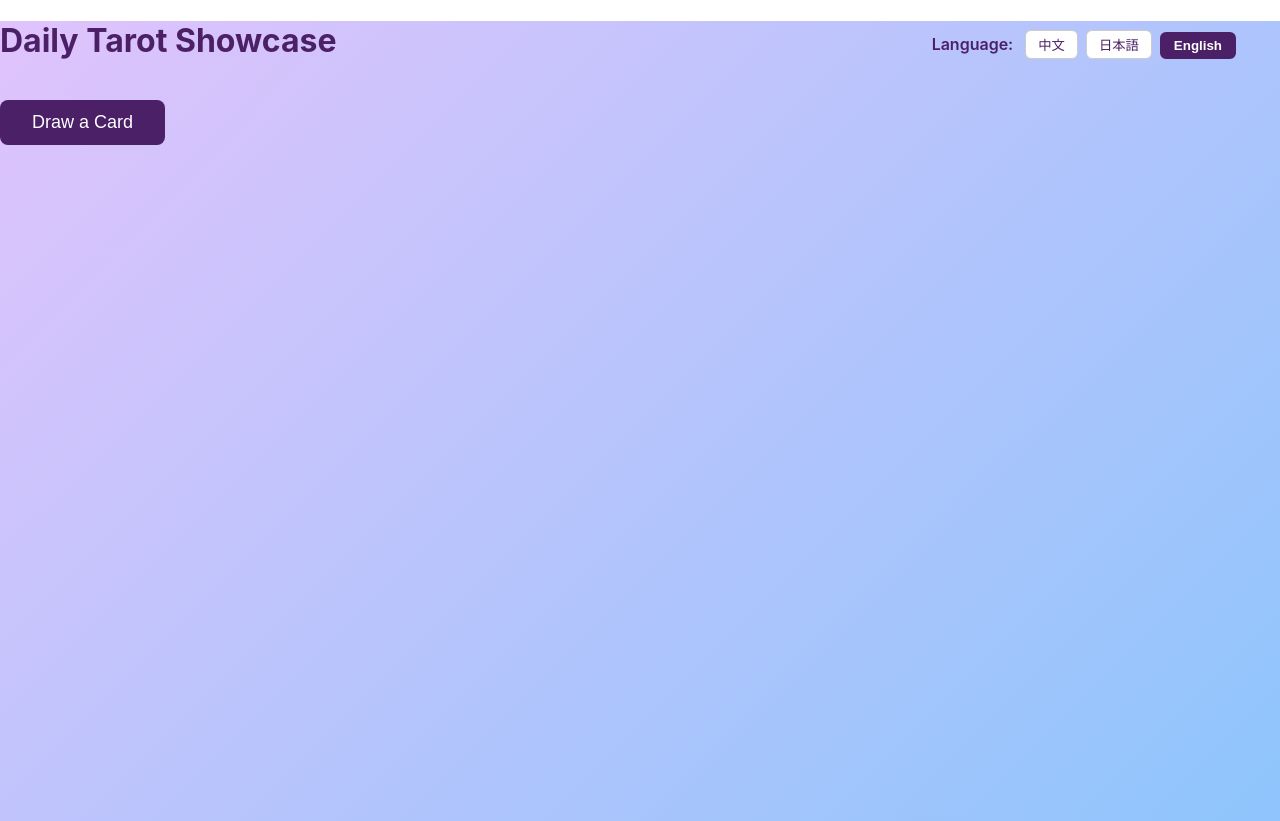
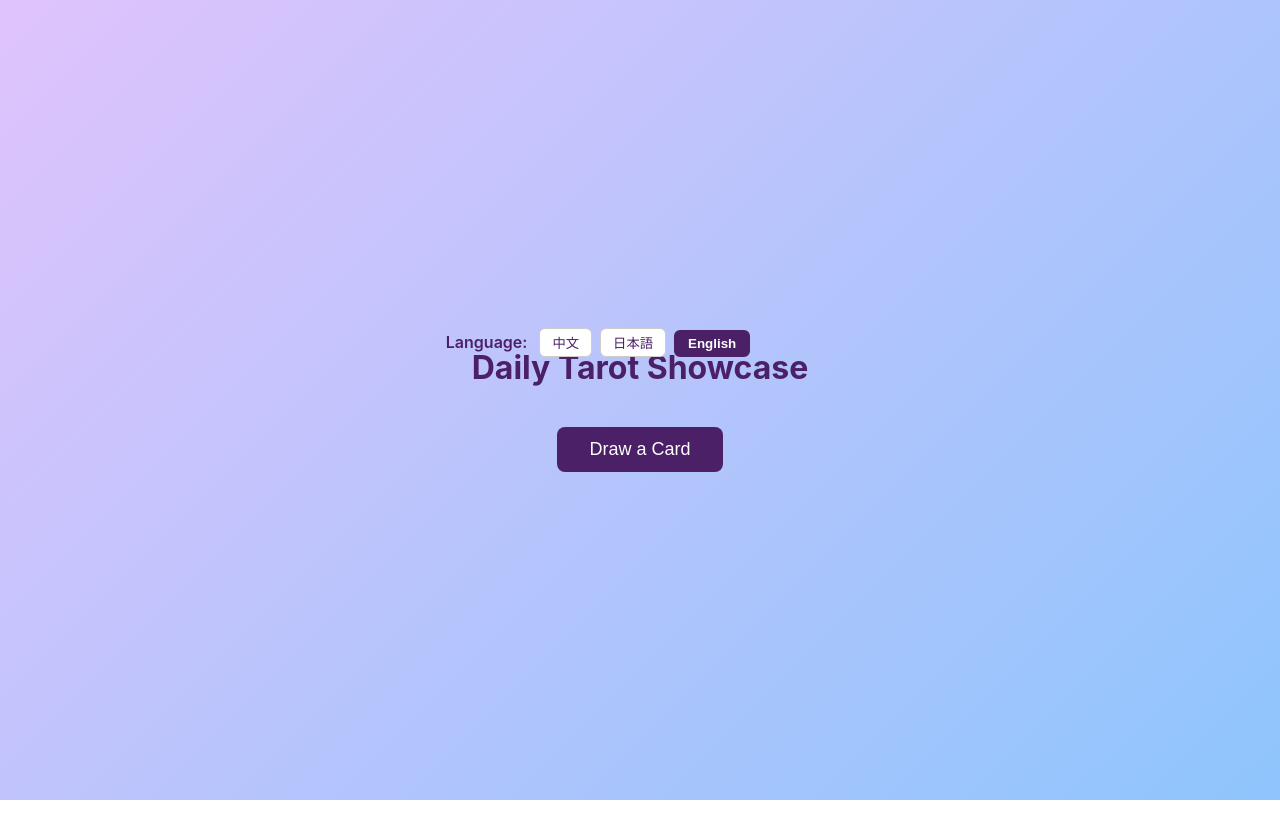
Before and after one commit to hong208/tarot, a React (Create React App) app in the folder tarot-app-web/frontend/: page / in a window 1280 px wide. After the commit the page ends 800 px from the top, so only its background shows below. Built offline with nearby package versions, Linux system fonts and the light colour scheme.

Commit message:
feat: update App.js for better layout

```diff
--- a/tarot-app-web/frontend/src/App.js
+++ b/tarot-app-web/frontend/src/App.js
@@ -172,13 +172,13 @@ function App() {
     <div style={{
       minHeight: '100vh',
       background: 'linear-gradient(135deg, #e0c3fc 0%, #8ec5fc 100%)',
-      display: 'block',
+      display: 'flex',
       flexDirection: 'column',
       alignItems: 'center',
       justifyContent: 'center'
     }}>
       {/* 语言选择 */}
-      <div style={{ position: 'absolute', top: 30, right: 40 }}>
+      <div style={{ position: 'relative', top: 30, right: 40 }}>
 
         <span style={{ marginRight: 8, color: '#4B2067', fontWeight: 600 }}>{texts[lang].lang}:</span>
         {languages.map(l => (
```
